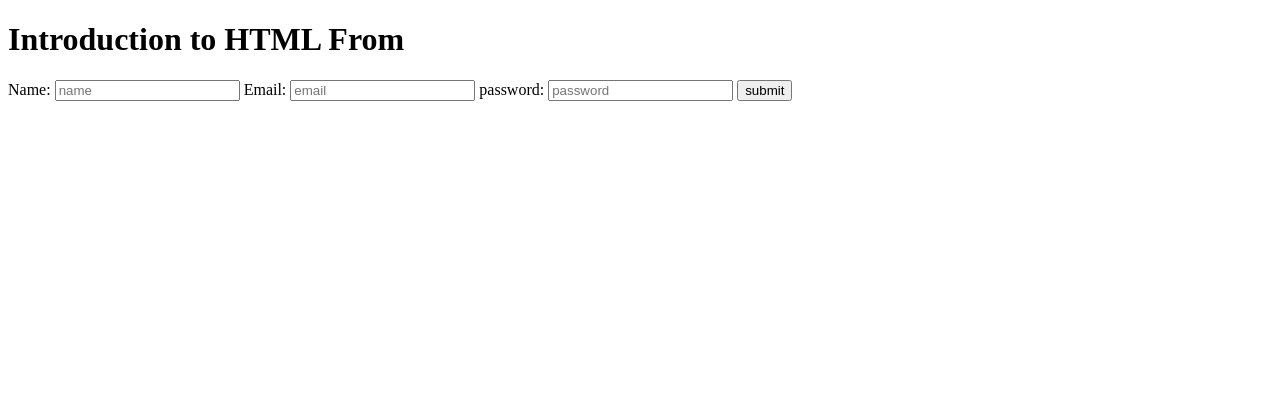
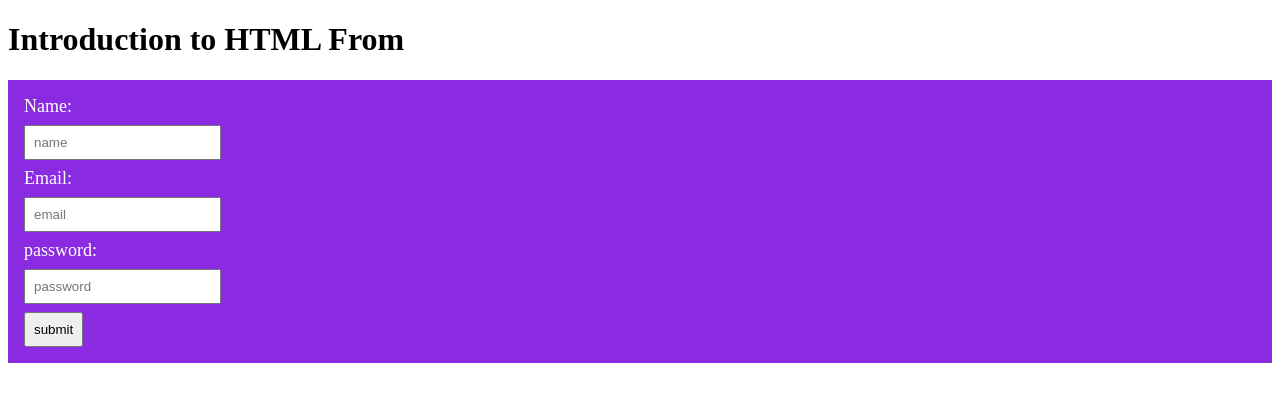
Before and after one commit to creativeemon/HTML-BASIC-FROM, a plain HTML site: page index.html in a window 1280 px wide. Drawn offline with Linux system fonts and the light colour scheme.

Commit message:
from style add

```diff
--- a/index.html
+++ b/index.html
@@ -5,6 +5,21 @@
     <meta charset="UTF-8">
     <meta name="viewport" content="width=device-width, initial-scale=1.0">
     <title>Introduction to HTML From</title>
+    <style>
+        form{
+            background-color: blueviolet;
+            padding: 8px;
+            color: white;
+            font-size: 18px;
+        }
+        label, input{
+            display: block;
+            margin: 8px;
+        }
+        input{
+            padding:8px;
+        }
+    </style>
 </head>
 
 <body>
```
